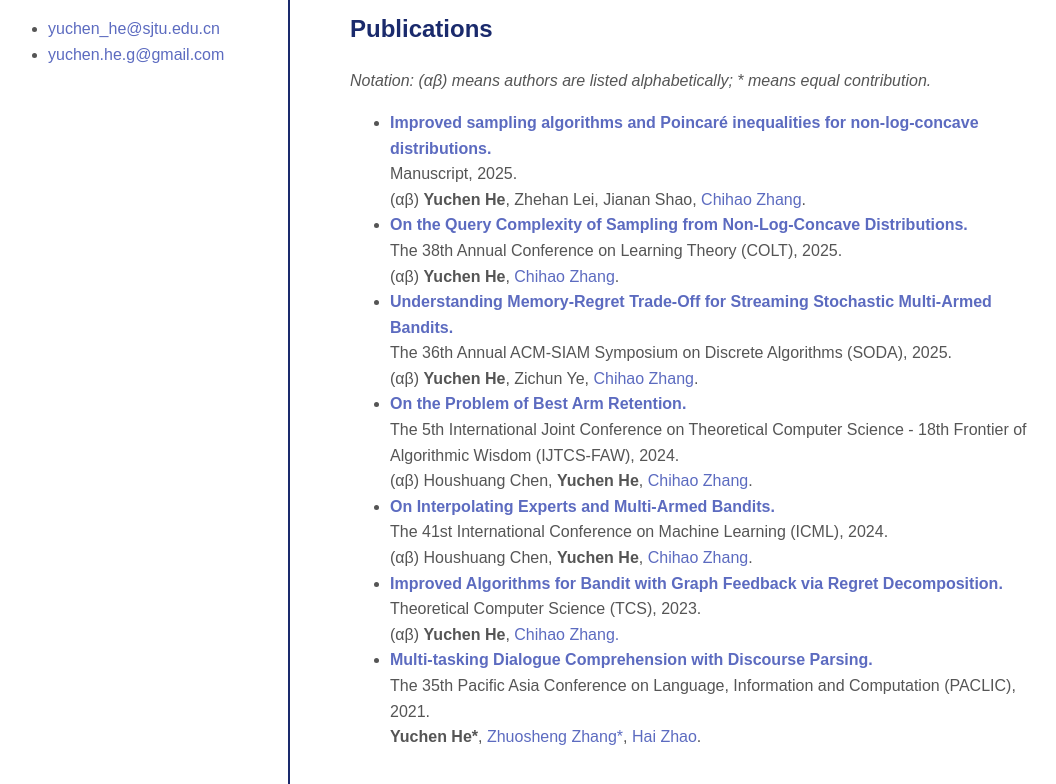
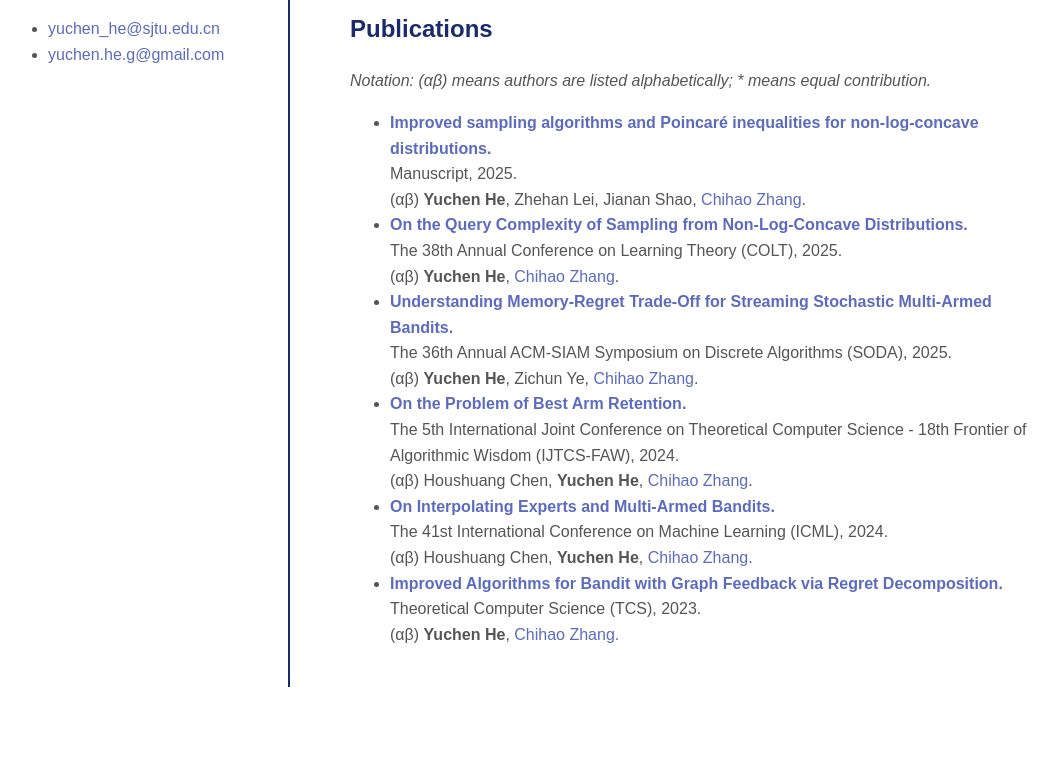
Before and after one commit to yuchen-he00/yuchen-he00.github.io, a plain HTML site: page index.html in a window 1280 px wide. Shown: the part 426-1210 px from the top of the page, without its empty margins (112-1168 px from the left). After the commit the page ends 1163 px from the top, so only its background shows below. Drawn offline with Linux system fonts and the light colour scheme.

Commit message:
Remove publication entry from index.html
temporary

```diff
--- a/index.html
+++ b/index.html
@@ -107,9 +107,6 @@
                 <li><a href="https://arxiv.org/abs/2205.15076"><span class="bold-name">Improved Algorithms for Bandit with Graph Feedback via Regret Decomposition.</span></a><br>
                     Theoretical Computer Science (TCS), 2023. <br>
                     (αβ) <span class="bold-name">Yuchen He</span>, <a href="http://chihaozhang.com">Chihao Zhang.</a></li>
-                <li><a href="https://arxiv.org/abs/2110.03269"><span class="bold-name">Multi-tasking Dialogue Comprehension with Discourse Parsing.</span></a><br>
-                    The 35th Pacific Asia Conference on Language, Information and Computation (PACLIC), 2021. <br>
-                    <span class="bold-name">Yuchen He*</span>, <a href="https://bcmi.sjtu.edu.cn/~zhangzs/">Zhuosheng Zhang*</a>, <a href="https://bcmi.sjtu.edu.cn/~zhaohai/">Hai Zhao</a>.</li>
             </ul>
         </div>
     </div>
```
